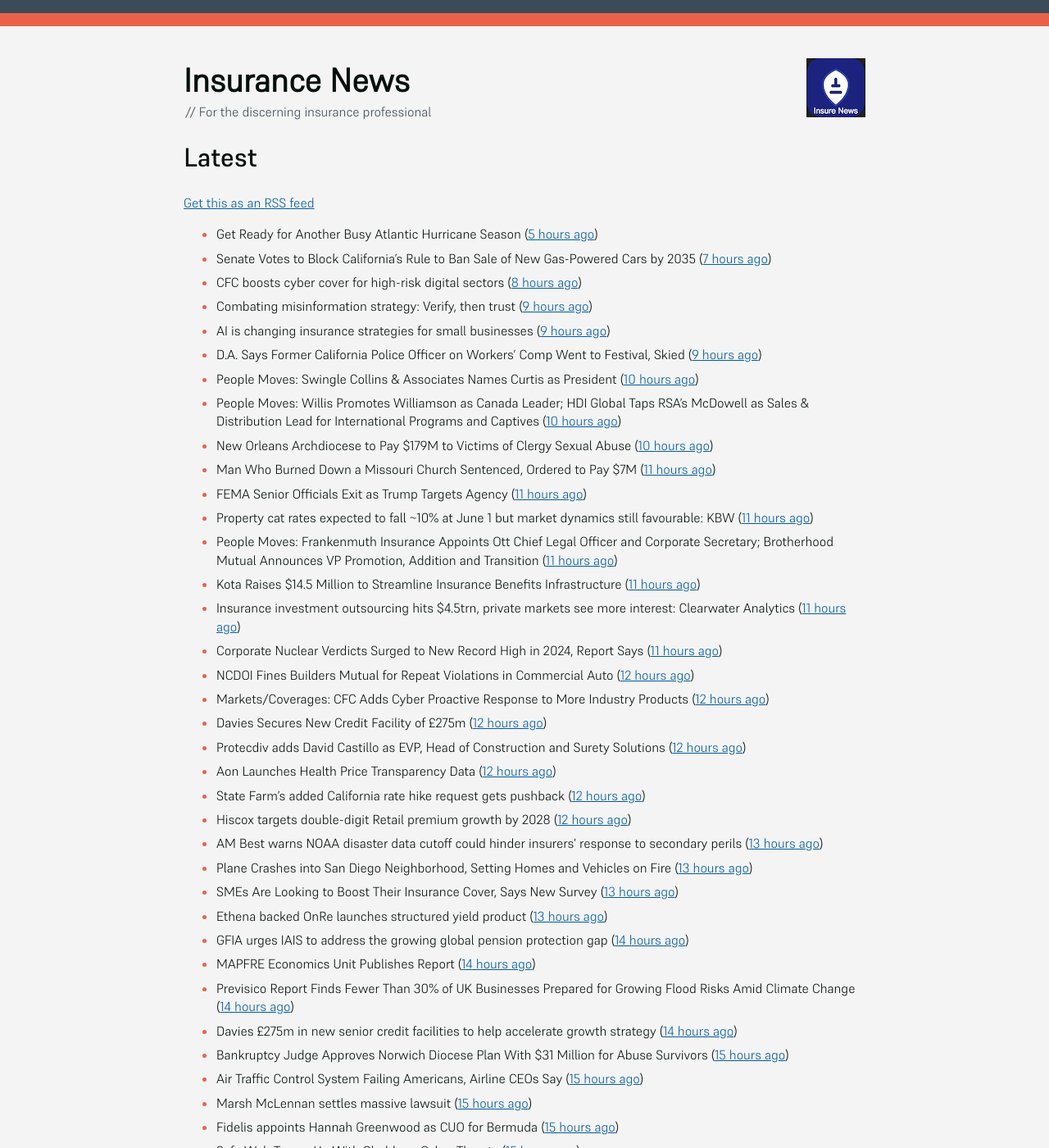
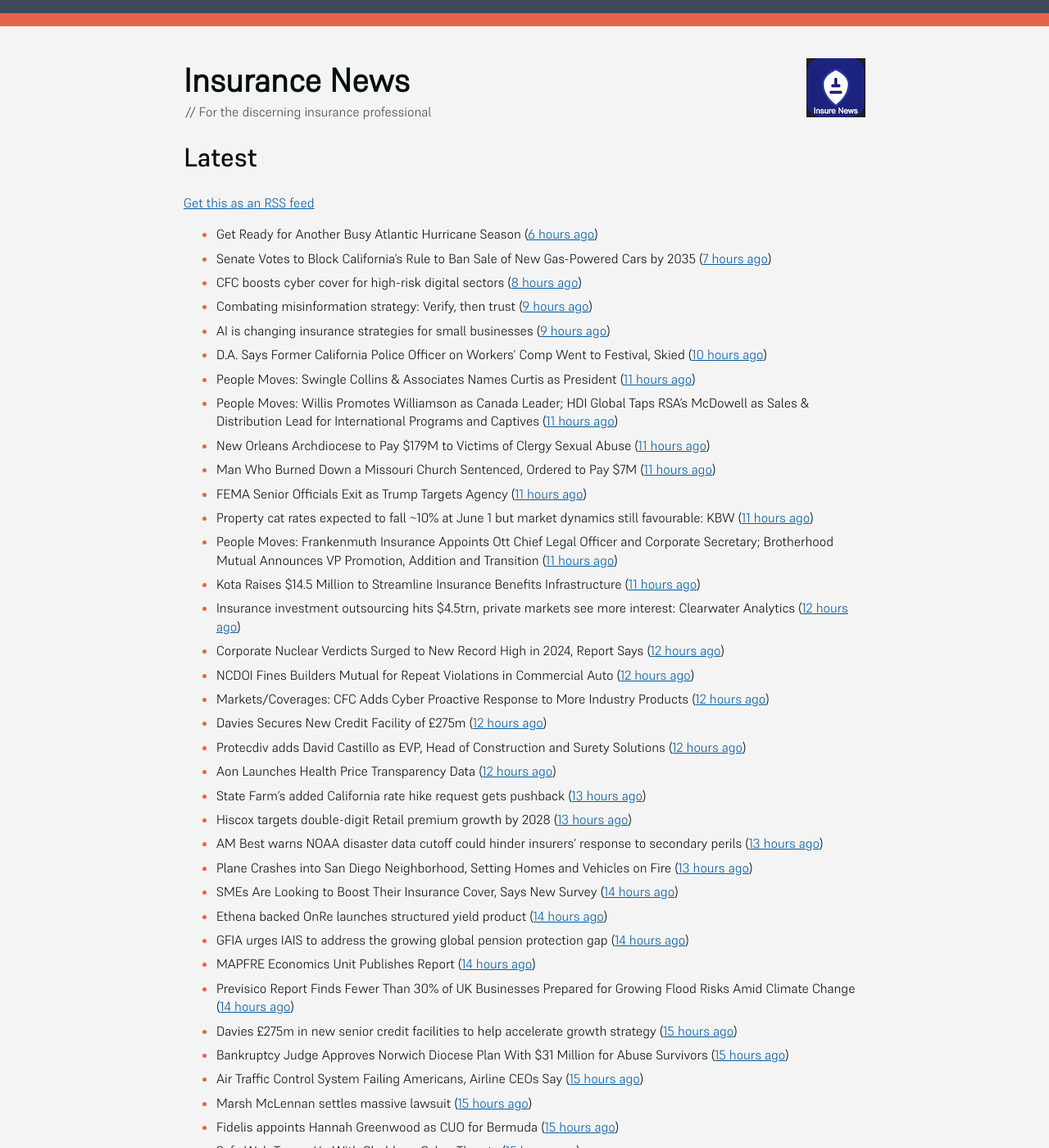
Before and after one commit to mat-0/feeds.thechels.uk, a Jekyll site: the page built from index.md, in a window 1280 px wide and 1400 px high. Shown: the whole window at 82% size. Built offline with Jekyll 4.4.1, drawn with Linux system fonts in a browser that asks for light colours; some of the changed text lies outside the part shown.

Commit message:
New Feed

```diff
--- a/index.md
+++ b/index.md
@@ -8,48 +8,48 @@ description: Latest Updates
 [Get this as an RSS feed](/feed.rss)
 
 <!-- news_marker starts -->
-- Get Ready for Another Busy Atlantic Hurricane Season ([5 hours ago](https://www.insurancejournal.com/news/national/2025/05/22/824899.htm))
+- Get Ready for Another Busy Atlantic Hurricane Season ([6 hours ago](https://www.insurancejournal.com/news/national/2025/05/22/824899.htm))
 - Senate Votes to Block California’s Rule to Ban Sale of New Gas-Powered Cars by 2035 ([7 hours ago](https://www.insurancejournal.com/news/west/2025/05/22/824884.htm))
 - CFC boosts cyber cover for high-risk digital sectors ([8 hours ago](https://www.insurancebusinessmag.com/uk/news/breaking-news/cfc-boosts-cyber-cover-for-highrisk-digital-sectors-536652.aspx))
 - Combating misinformation strategy: Verify, then trust ([9 hours ago](https://www.dig-in.com/opinion/strategies-for-fighting-misinformation))
 - AI is changing insurance strategies for small businesses ([9 hours ago](https://www.dig-in.com/opinion/ai-is-changing-insurance-strategies-for-small-businesses))
-- D.A. Says Former California Police Officer on Workers’ Comp Went to Festival, Skied ([9 hours ago](https://www.insurancejournal.com/news/west/2025/05/22/824698.htm))
-- People Moves: Swingle Collins & Associates Names Curtis as President ([10 hours ago](https://www.insurancejournal.com/news/southcentral/2025/05/22/824852.htm))
-- People Moves: Willis Promotes Williamson as Canada Leader; HDI Global Taps RSA’s McDowell as Sales & Distribution Lead for International Programs and Captives ([10 hours ago](https://www.insurancejournal.com/news/international/2025/05/22/824842.htm))
-- New Orleans Archdiocese to Pay $179M to Victims of Clergy Sexual Abuse ([10 hours ago](https://www.insurancejournal.com/news/southcentral/2025/05/22/824844.htm))
+- D.A. Says Former California Police Officer on Workers’ Comp Went to Festival, Skied ([10 hours ago](https://www.insurancejournal.com/news/west/2025/05/22/824698.htm))
+- People Moves: Swingle Collins & Associates Names Curtis as President ([11 hours ago](https://www.insurancejournal.com/news/southcentral/2025/05/22/824852.htm))
+- People Moves: Willis Promotes Williamson as Canada Leader; HDI Global Taps RSA’s McDowell as Sales & Distribution Lead for International Programs and Captives ([11 hours ago](https://www.insurancejournal.com/news/international/2025/05/22/824842.htm))
+- New Orleans Archdiocese to Pay $179M to Victims of Clergy Sexual Abuse ([11 hours ago](https://www.insurancejournal.com/news/southcentral/2025/05/22/824844.htm))
 - Man Who Burned Down a Missouri Church Sentenced, Ordered to Pay $7M ([11 hours ago](https://www.insurancejournal.com/news/midwest/2025/05/22/824838.htm))
 - FEMA Senior Officials Exit as Trump Targets Agency ([11 hours ago](https://www.insurancejournal.com/news/national/2025/05/22/824833.htm))
 - Property cat rates expected to fall ~10% at June 1 but market dynamics still favourable: KBW ([11 hours ago](https://www.reinsurancene.ws/property-cat-rates-expected-to-fall-10-at-june-1-but-market-dynamics-still-favourable-kbw/))
 - People Moves: Frankenmuth Insurance Appoints Ott Chief Legal Officer and Corporate Secretary; Brotherhood Mutual Announces VP Promotion, Addition and Transition ([11 hours ago](https://www.insurancejournal.com/news/midwest/2025/05/22/824823.htm))
 - Kota Raises $14.5 Million to Streamline Insurance Benefits Infrastructure ([11 hours ago](https://www.insurtechinsights.com/kota-raises-14-5-million-to-streamline-insurance-benefits-infrastructure/))
-- Insurance investment outsourcing hits $4.5trn, private markets see more interest: Clearwater Analytics ([11 hours ago](https://www.reinsurancene.ws/insurance-investment-outsourcing-hits-4-5trn-private-markets-see-more-interest-clearwater-analytics/))
-- Corporate Nuclear Verdicts Surged to New Record High in 2024, Report Says ([11 hours ago](https://www.insurancejournal.com/news/national/2025/05/22/824792.htm))
+- Insurance investment outsourcing hits $4.5trn, private markets see more interest: Clearwater Analytics ([12 hours ago](https://www.reinsurancene.ws/insurance-investment-outsourcing-hits-4-5trn-private-markets-see-more-interest-clearwater-analytics/))
+- Corporate Nuclear Verdicts Surged to New Record High in 2024, Report Says ([12 hours ago](https://www.insurancejournal.com/news/national/2025/05/22/824792.htm))
 - NCDOI Fines Builders Mutual for Repeat Violations in Commercial Auto ([12 hours ago](https://www.insurancejournal.com/news/southeast/2025/05/22/824808.htm))
 - Markets/Coverages: CFC Adds Cyber Proactive Response to More Industry Products ([12 hours ago](https://www.insurancejournal.com/news/national/2025/05/22/824804.htm))
 - Davies Secures New Credit Facility of £275m ([12 hours ago](https://insurance-edge.net/2025/05/22/davies-secures-new-credit-facility-of-275m/))
 - Protecdiv adds David Castillo as EVP, Head of Construction and Surety Solutions ([12 hours ago](https://www.reinsurancene.ws/protecdiv-adds-david-castillo-as-evp-head-of-construction-and-surety-solutions/))
 - Aon Launches Health Price Transparency Data ([12 hours ago](https://insurance-edge.net/2025/05/22/aon-launches-health-price-transparency-data/))
-- State Farm's added California rate hike request gets pushback ([12 hours ago](https://www.dig-in.com/news/state-farms-added-california-rate-hike-gets-pushback))
-- Hiscox targets double-digit Retail premium growth by 2028 ([12 hours ago](https://www.reinsurancene.ws/hiscox-targets-double-digit-retail-premium-growth-by-2028/))
+- State Farm's added California rate hike request gets pushback ([13 hours ago](https://www.dig-in.com/news/state-farms-added-california-rate-hike-gets-pushback))
+- Hiscox targets double-digit Retail premium growth by 2028 ([13 hours ago](https://www.reinsurancene.ws/hiscox-targets-double-digit-retail-premium-growth-by-2028/))
 - AM Best warns NOAA disaster data cutoff could hinder insurers’ response to secondary perils ([13 hours ago](https://www.reinsurancene.ws/am-best-warns-noaa-disaster-data-cutoff-could-hinder-insurers-response-to-secondary-perils/))
 - Plane Crashes into San Diego Neighborhood, Setting Homes and Vehicles on Fire ([13 hours ago](https://www.insurancejournal.com/news/west/2025/05/22/824787.htm))
-- SMEs Are Looking to Boost Their Insurance Cover, Says New Survey ([13 hours ago](https://insurance-edge.net/2025/05/22/smes-are-looking-to-boost-their-insurance-cover-says-new-survey/))
-- Ethena backed OnRe launches structured yield product ([13 hours ago](https://www.reinsurancene.ws/ethena-backed-onre-launches-structured-yield-product/))
+- SMEs Are Looking to Boost Their Insurance Cover, Says New Survey ([14 hours ago](https://insurance-edge.net/2025/05/22/smes-are-looking-to-boost-their-insurance-cover-says-new-survey/))
+- Ethena backed OnRe launches structured yield product ([14 hours ago](https://www.reinsurancene.ws/ethena-backed-onre-launches-structured-yield-product/))
 - GFIA urges IAIS to address the growing global pension protection gap ([14 hours ago](https://www.reinsurancene.ws/gfia-urges-iais-to-address-the-growing-global-pension-protection-gap/))
 - MAPFRE Economics Unit Publishes Report ([14 hours ago](https://insurance-edge.net/2025/05/22/mapfre-economics-unit-publishes-report/))
 - Previsico Report Finds Fewer Than 30% of UK Businesses Prepared for Growing Flood Risks Amid Climate Change ([14 hours ago](https://www.insurtechinsights.com/previsico-report-finds-fewer-than-30-of-uk-businesses-prepared-for-growing-flood-risks-amid-climate-change/))
-- Davies £275m in new senior credit facilities to help accelerate growth strategy ([14 hours ago](https://www.reinsurancene.ws/davies-275m-in-new-senior-credit-facilities-to-help-accelerate-growth-strategy/))
+- Davies £275m in new senior credit facilities to help accelerate growth strategy ([15 hours ago](https://www.reinsurancene.ws/davies-275m-in-new-senior-credit-facilities-to-help-accelerate-growth-strategy/))
 - Bankruptcy Judge Approves Norwich Diocese Plan With $31 Million for Abuse Survivors ([15 hours ago](https://www.insurancejournal.com/news/east/2025/05/22/824771.htm))
 - Air Traffic Control System Failing Americans, Airline CEOs Say ([15 hours ago](https://www.insurancejournal.com/news/national/2025/05/22/824772.htm))
 - Marsh McLennan settles massive lawsuit ([15 hours ago](https://www.insurancebusinessmag.com/uk/news/legal-insights/marsh-mclennan-settles-massive-lawsuit-536579.aspx))
 - Fidelis appoints Hannah Greenwood as CUO for Bermuda ([15 hours ago](https://www.reinsurancene.ws/fidelis-appoints-hannah-greenwood-as-cuo-for-bermuda/))
 - Safe Web Teams Up With Chubb on Cyber Threats ([15 hours ago](https://insurance-edge.net/2025/05/22/safe-web-teams-up-with-chubb-on-cyber-threats/))
-- Jim Lye named Head of Everest Global Markets ([15 hours ago](https://www.reinsurancene.ws/jim-lye-named-head-of-everest-global-markets/))
+- Jim Lye named Head of Everest Global Markets ([16 hours ago](https://www.reinsurancene.ws/jim-lye-named-head-of-everest-global-markets/))
 - Deals: BMS Group Buys Turkish Insurance Broking Firm ([16 hours ago](https://insurance-edge.net/2025/05/22/deals-bms-group-buys-turkish-insurance-broking-firm/))
 - Davies secures £275m for M&A and genAI investment ([16 hours ago](https://www.postonline.co.uk/claims/7957808/davies-secures-%C2%A3275m-for-ma-and-genai-investment))
-- The case for MBOs: Yutree's managing director urges brokers to rethink their future ([16 hours ago](https://www.insurancebusinessmag.com/uk/news/business-resilience/the-case-for-mbos-yutrees-managing-director-urges-brokers-to-rethink-their-future-536561.aspx))
-- Shifting the charity insurance mindset: how brokers can drive proactive risk protection ([16 hours ago](https://www.insurancebusinessmag.com/uk/news/non-profits/shifting-the-charity-insurance-mindset-how-brokers-can-drive-proactive-risk-protection-536560.aspx))
-- HDI Global sees strong start to 2025 despite catastrophe losses ([16 hours ago](https://www.insurancebusinessmag.com/uk/news/breaking-news/hdi-global-sees-strong-start-to-2025-despite-catastrophe-losses-536559.aspx))
+- The case for MBOs: Yutree's managing director urges brokers to rethink their future ([17 hours ago](https://www.insurancebusinessmag.com/uk/news/business-resilience/the-case-for-mbos-yutrees-managing-director-urges-brokers-to-rethink-their-future-536561.aspx))
+- Shifting the charity insurance mindset: how brokers can drive proactive risk protection ([17 hours ago](https://www.insurancebusinessmag.com/uk/news/non-profits/shifting-the-charity-insurance-mindset-how-brokers-can-drive-proactive-risk-protection-536560.aspx))
+- HDI Global sees strong start to 2025 despite catastrophe losses ([17 hours ago](https://www.insurancebusinessmag.com/uk/news/breaking-news/hdi-global-sees-strong-start-to-2025-despite-catastrophe-losses-536559.aspx))
 - New tax year welcomes record high IPT receipts ([17 hours ago](https://www.insurancebusinessmag.com/uk/news/breaking-news/new-tax-year-welcomes-record-high-ipt-receipts-536558.aspx))
 - Prudential Financial Taps Neutrinos to Expand Life Insurance Access for Underserved U.S. Markets ([17 hours ago](https://www.insurtechinsights.com/prudential-financial-taps-neutrinos-to-expand-life-insurance-access-for-underserved-u-s-markets/))
 - Generali posts growth across all segments in Q1 update ([17 hours ago](https://www.insurancebusinessmag.com/uk/news/breaking-news/generali-posts-growth-across-all-segments-in-q1-update-536552.aspx))
```
Also changed, not shown: other parts of index.md (+2 -2 lines).
